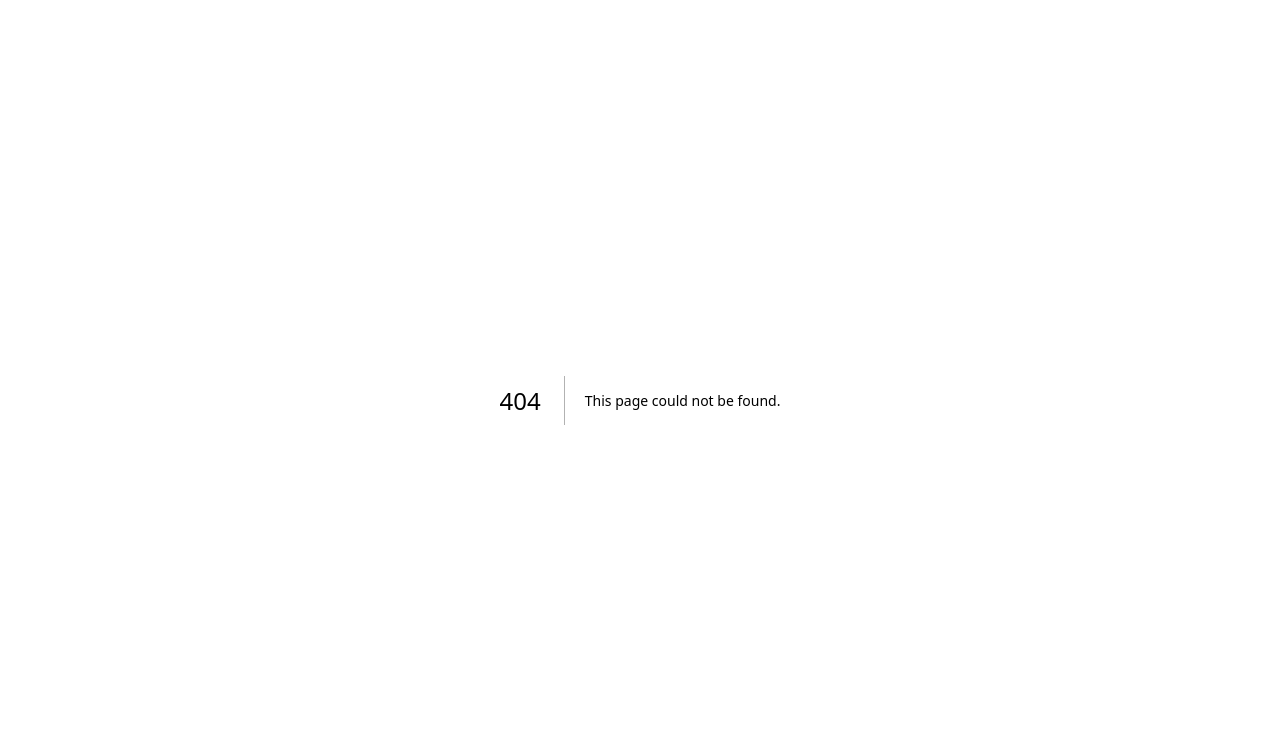
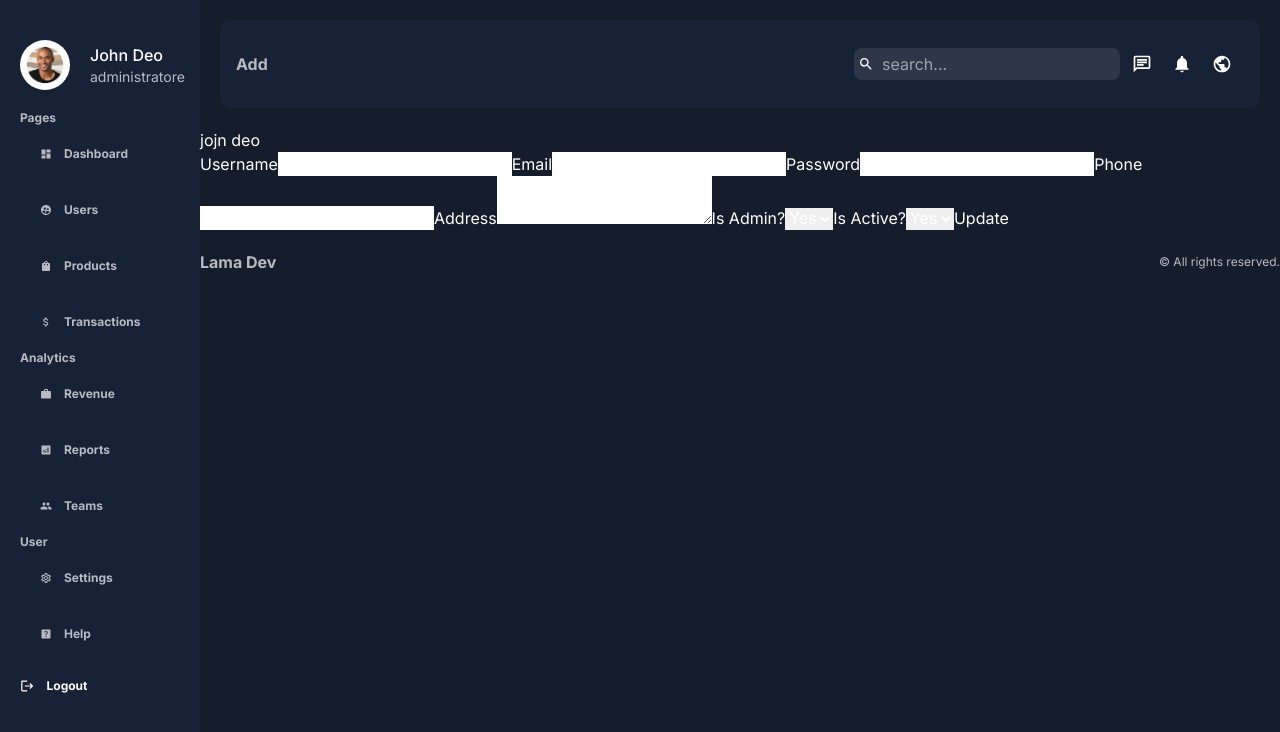
Before and after one commit to mehranehsoleimani66/pannel-admin, a Next.js app: page /dashboard/users/add in a window 1280 px wide. Before the commit this address had no page. Shown: the top 732 px of the page. Built offline with nearby package versions, Linux system fonts and the light colour scheme.

Commit message:
added singleuserpage in productpage

```diff
--- /dev/null
+++ b/src/app/dashboard/users/[id]/page.jsx
@@ -0,0 +1,50 @@
+import Image from "next/image";
+
+const SingleUserPage = () => {
+  return (
+    <div className="">
+      <div className="">
+        <div className="relative">
+          <Image src="/noavatar.png" alt="" fill />
+        </div>
+        jojn deo
+      </div>
+      <div className="">
+        <form action="" className="">
+          <input type="hidden" name="id" value="" />
+          <label>Username</label>
+          <input type="text" name="username" placeholder="" />
+          <label>Email</label>
+          <input type="email" name="email" placeholder="" />
+          <label>Password</label>
+          <input type="password" name="password" />
+          <label>Phone</label>
+          <input type="text" name="phone" placeholder="" />
+          <label>Address</label>
+          <textarea type="text" name="address" placeholder="" />
+          <label>Is Admin?</label>
+          <select name="isAdmin" id="isAdmin">
+            <option value={true} selected="">
+              Yes
+            </option>
+            <option value={false} selected="">
+              No
+            </option>
+          </select>
+          <label>Is Active?</label>
+          <select name="isActive" id="isActive">
+            <option value={true} selected="">
+              Yes
+            </option>
+            <option value={false} selected="">
+              No
+            </option>
+          </select>
+          <button>Update</button>
+        </form>
+      </div>
+    </div>
+  );
+};
+
+export default SingleUserPage;
```
